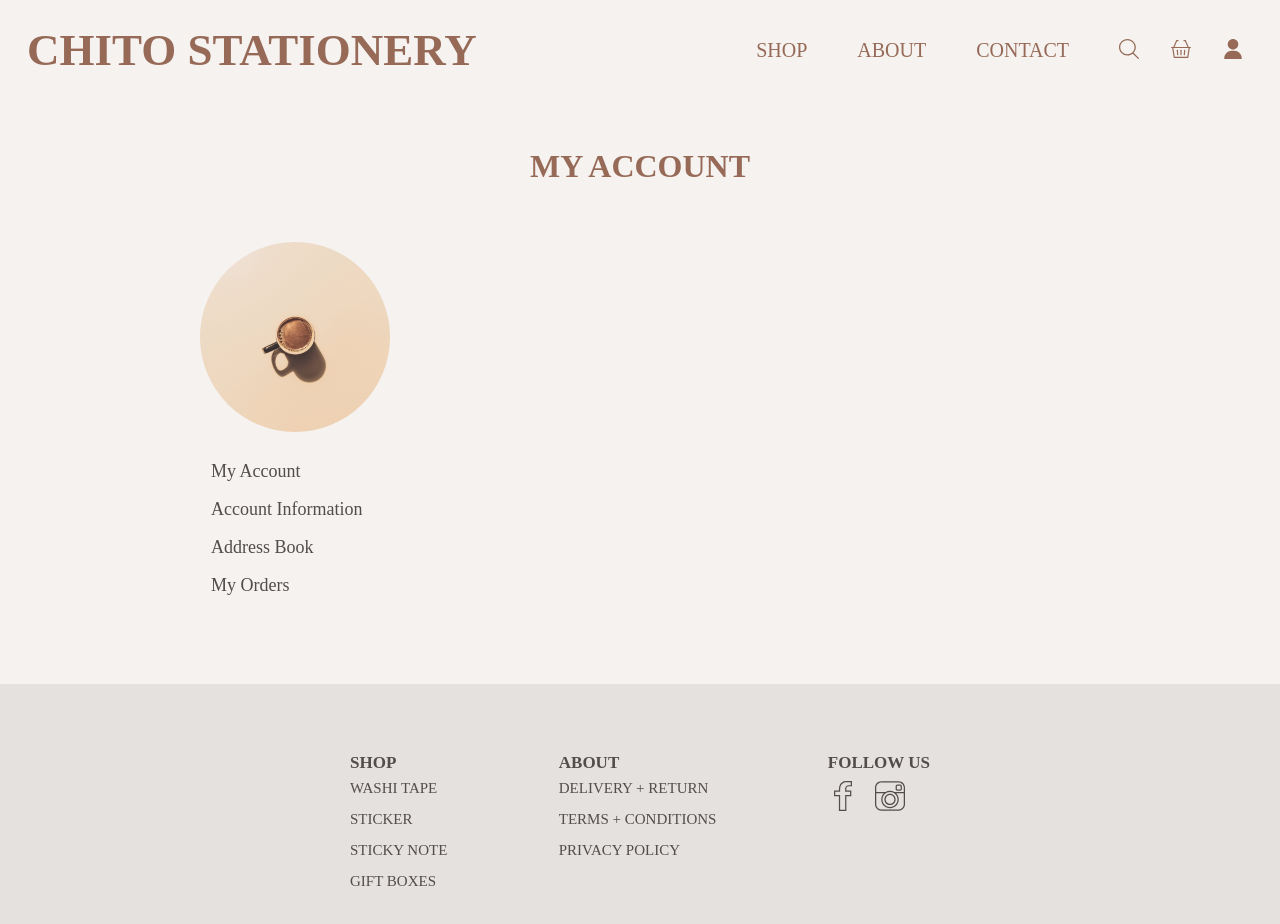
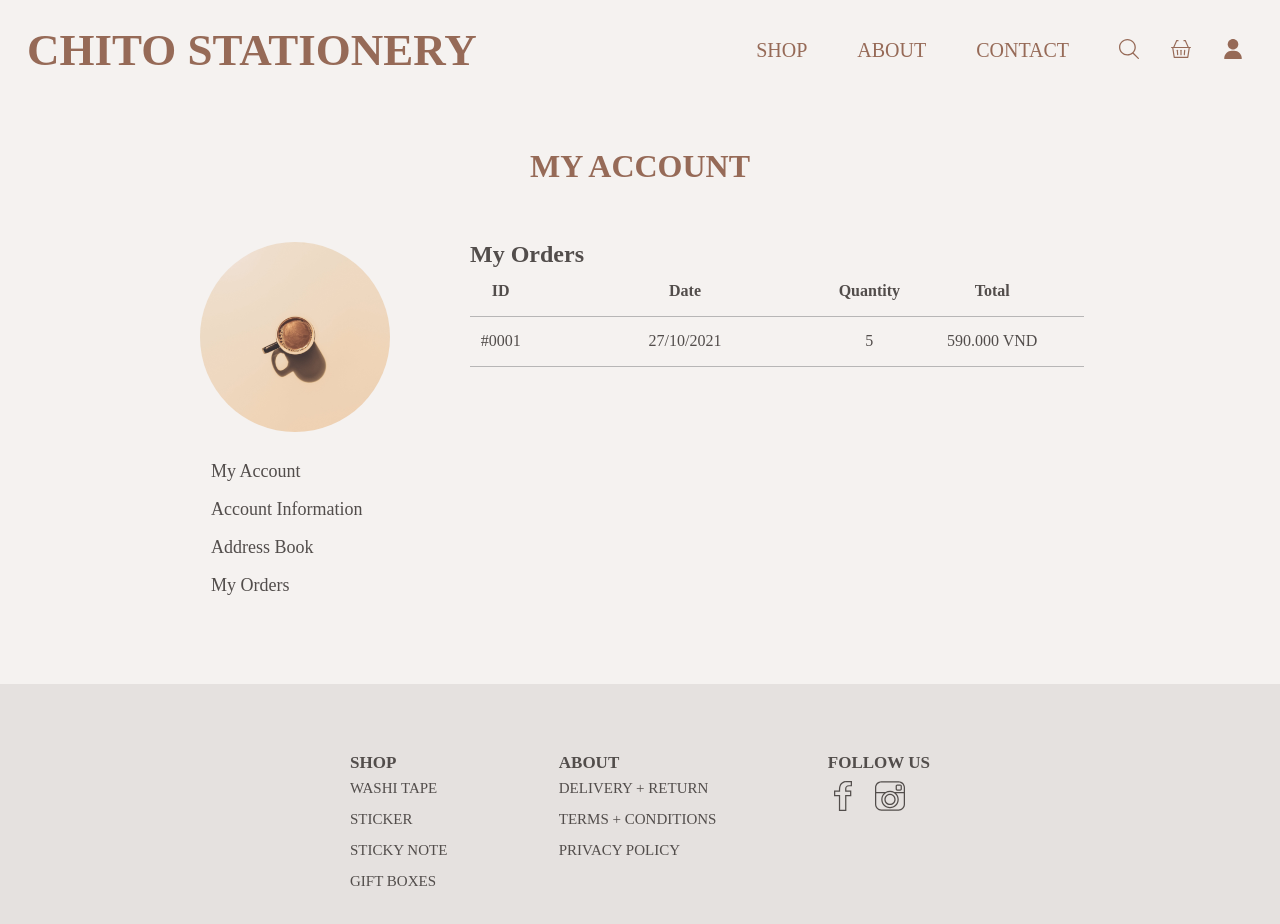
Before and after one commit to huyvouit/chito-stationery-fe, a React (Create React App) app: page /profile/acc-orders in a window 1280 px wide. Shown: the top 924 px of the page. Built offline with nearby package versions, Linux system fonts and the light colour scheme; no server answers; a web font is replaced by a local one.

Commit message:
my orders done

```diff
--- a/src/components/Profile/AccAddress.js
+++ b/src/components/Profile/AccAddress.js
@@ -11,9 +11,9 @@ export const AccAddress = () => {
                 <div>
                     <h2>Default Shipping Address</h2>
                     <div className="profile-info-subtitle">
-                            <p>Sweet Latte</p>
-                            <p>0909272727</p>
-                            <p>2710 Cappuccino Street, Espresso, Robusta City</p>
+                        <p>Sweet Latte</p>
+                        <p>0909272727</p>
+                        <p>2710 Cappuccino Street, Espresso, Robusta City</p>
                     </div>
                     <div className="btn-container">
                         <Link to="*" className="profile-info-btn">CHANGE SHIPPING ADDRESS</Link>
--- a/src/components/Profile/MyOrders.js
+++ b/src/components/Profile/MyOrders.js
@@ -7,6 +7,29 @@ export const MyOrders = () => {
             <h1 className="profile-title">MY ACCOUNT</h1>
             <div className="profile-content">
                 <SideBar/>
+                <div>
+                    <h2>My Orders</h2>
+                    <table className="table-width">
+                        <colgroup>
+                            <col style={{ width: "10%" }}></col>
+                            <col style={{ width: "50%" }}></col>
+                            <col style={{ width: "10%" }}></col>
+                            <col style={{ width: "30%" }}></col>
+                        </colgroup>
+                        <tr>
+                            <th>ID</th>
+                            <th>Date</th>
+                            <th>Quantity</th>
+                            <th>Total</th>
+                        </tr>
+                        <tr>
+                            <td>#0001</td>
+                            <td>27/10/2021</td>
+                            <td>5</td>
+                            <td>590.000 VND</td>
+                        </tr>
+                    </table>
+                </div>
             </div>
         </div>
     )
--- a/src/components/Profile/profile.css
+++ b/src/components/Profile/profile.css
@@ -23,6 +23,11 @@
 .profile-info-subtitle {
     margin-top: 27px;
     margin-bottom: 15px;
+}
+
+.profile-info-subtitle p {
+    font-weight: bold;
+    margin-bottom: 9px;
 }
 
 .btn-container {
@@ -203,3 +208,8 @@ th {
     cursor: pointer;
     text-transform: uppercase;
 }
+
+/* My Orders */
+.table-width {
+    width: 48vw;
+}
```
